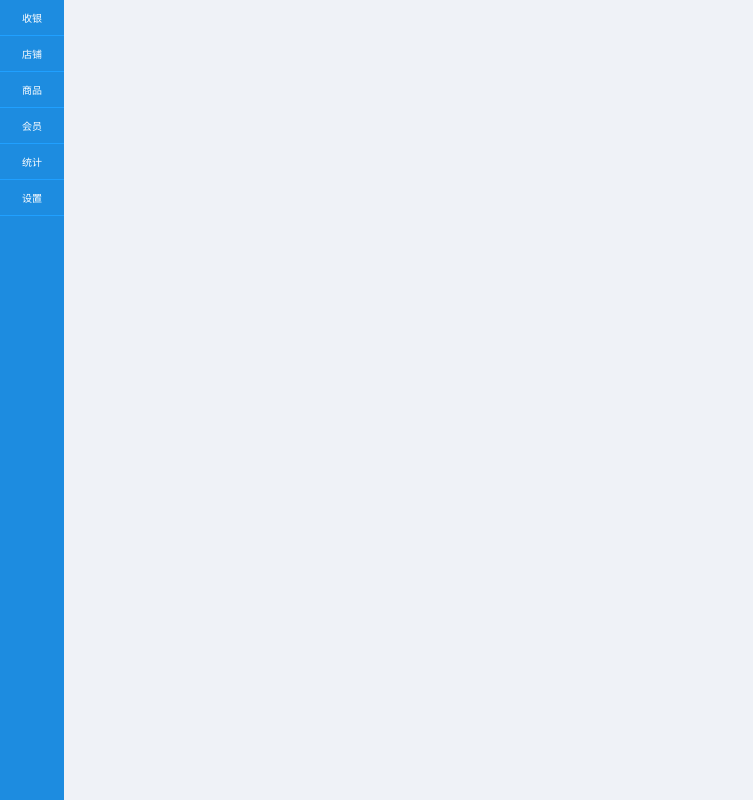
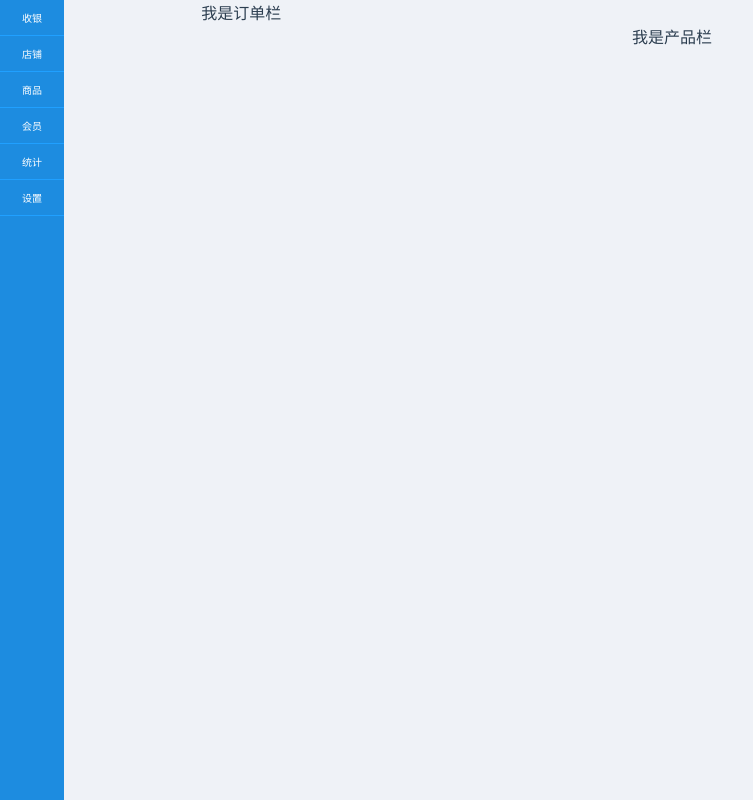
Before and after one commit to maxdosme/pos-system, a Vue app: page /#/ in a window 1280 px wide. Shown: the whole page, without its empty margins (0-753 px from the left). Built offline with nearby package versions, Linux system fonts and the light colour scheme; a small style sheet from the web is missing.

Commit message:
'引用ElementUi'

```diff
--- a/package.json
+++ b/package.json
@@ -10,6 +10,7 @@
     "build": "node build/build.js"
   },
   "dependencies": {
+    "element-ui": "^2.0.11",
     "vue": "^2.5.2",
     "vue-router": "^3.0.1"
   },
--- a/src/components/page/pos.vue
+++ b/src/components/page/pos.vue
@@ -1,6 +1,13 @@
 <template>
   <div class="pos">
-
+      <el-row>
+        <el-col :span="7">
+          我是订单栏
+        </el-col>
+        <el-col>
+          我是产品栏
+        </el-col>
+      </el-row>
   </div>
 </template>
 
--- a/src/main.js
+++ b/src/main.js
@@ -3,9 +3,13 @@
 import Vue from 'vue'
 import App from './App'
 import router from './router'
+// ElementUi
+import ElementUi from 'element-ui'
+import 'element-ui/lib/theme-chalk/index.css'
 
 Vue.config.productionTip = false
-
+// 全局注册elementUI
+Vue.use(ElementUi);
 /* eslint-disable no-new */
 new Vue({
   el: '#app',
```
